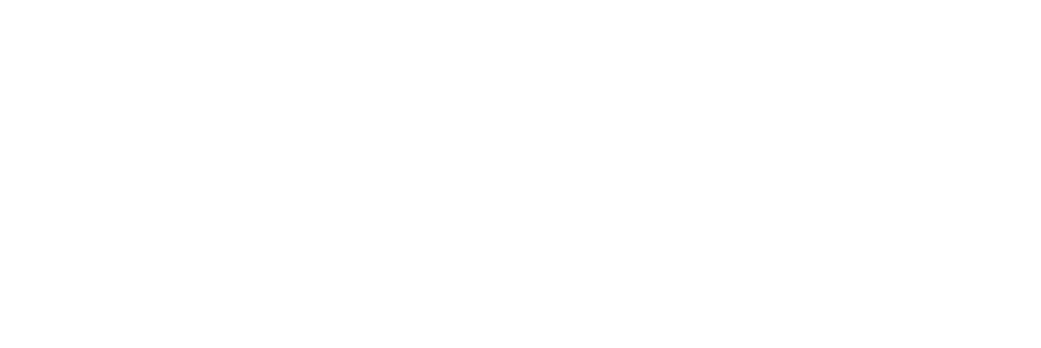
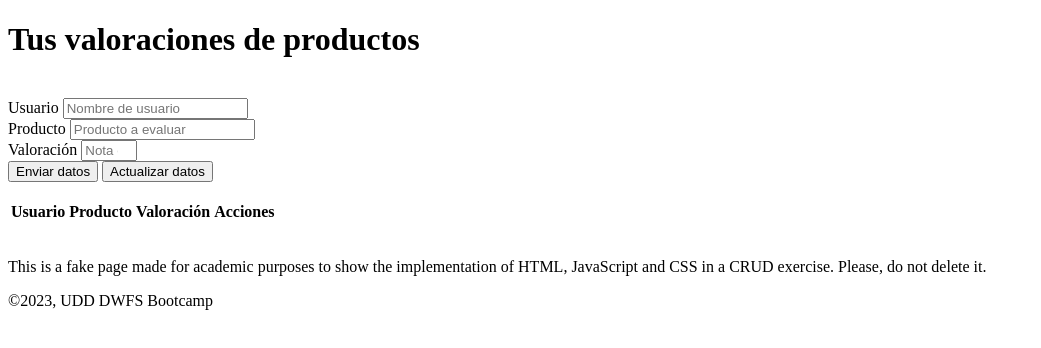
Before and after one commit to Tania-Bobadilla/Ejercicio-CRUD, a plain HTML site: page index.html in a window 1280 px wide. Shown: the whole page, without its empty margins (0-1041 px from the left). Drawn offline with Linux system fonts and the light colour scheme.

Commit message:
se añaden elementos al html

```diff
--- a/index.html
+++ b/index.html
@@ -7,5 +7,69 @@
 </head>
 <body>
 
+    <!-- Titulo -->
+    <header>
+        <h1>Tus valoraciones de productos</h1>
+        <!-- <h2>Evalúa tu última adquisición</h2> -->
+    </header>
+    <br>
+
+    <!-- Formulario -->
+    <main class="container">
+        <section class="form-section">
+            <form>
+                <div class="user-box">
+                    <label for="form-label">Usuario</label>
+                    <input type="text" class="form-control" id="inputUser" placeholder="Nombre de usuario">
+                </div>
+                <div class="product-box">
+                    <label for="form-label">Producto</label>
+                    <input type="text" class="form-control" id="inputProduct" placeholder="Producto a evaluar">
+                </div>
+                <div class="assess-box">
+                    <label for="form-label">Valoración</label>
+                    <input type="number" min="1" max="10" class="form-control" id="inputAssess" placeholder="Nota entre el 1 y el 10">
+                    <!-- <textarea class="form-control" id="inputReview" placeholder="Tu valoración debe corresponder a un numero entre el 1 y el 10"></textarea> -->
+                </div>
+                <!-- este el el div que encierra los botones -->
+                <div class="button-box">
+                    <button type="submit" id="btnAdd" onclick="addData()">Enviar datos</button>
+                    <!-- por el momento el boton de actualizar esta aqui de forma estatica, pero deberia hacerse aparecer desde js cuando necesitemos actulizar los datos, es decir se va a convertir en un evento, la funcion Update es la que hara que aperezca el boton en el html-->
+                    <button type="submit" id="btnUpdate">Actualizar datos</button>
+                </div>
+            </form>
+        </section>
+        <br>
+
+        <!-- Tabla donde se van pintando los datos introducidos -->
+        <section class="table-section">
+            <table id="tableData" class="table table-bordered">
+                <thead>
+                    <tr>
+                        <th scope="col" class="user">Usuario</th>
+                        <th scope="col" class="product">Producto</th>
+                        <th scope="col" class="assess">Valoración</th>
+                        <th scope="col" class="actions">Acciones</th>
+                    </tr>
+                </thead>
+
+                <!-- Los datos son pintados en el cuerpo de la tabla una vez se presiona el boton de "enviar datos" del formulario -->
+                <tbody>
+
+                </tbody>
+            </table>
+        </section>
+    </main>
+    <br>
+
+    <!-- Pie de pagina -->
+    <footer>
+        <p class="p-1">This is a fake page made for academic purposes to show the implementation of HTML, JavaScript and CSS in a CRUD exercise. Please, do not delete it.</p>
+        <p class="p-2">©2023, UDD DWFS Bootcamp</p>
+    </footer>
+
+
+    <script src="./app2.js"></script>
+
 </body>
 </html>
```
